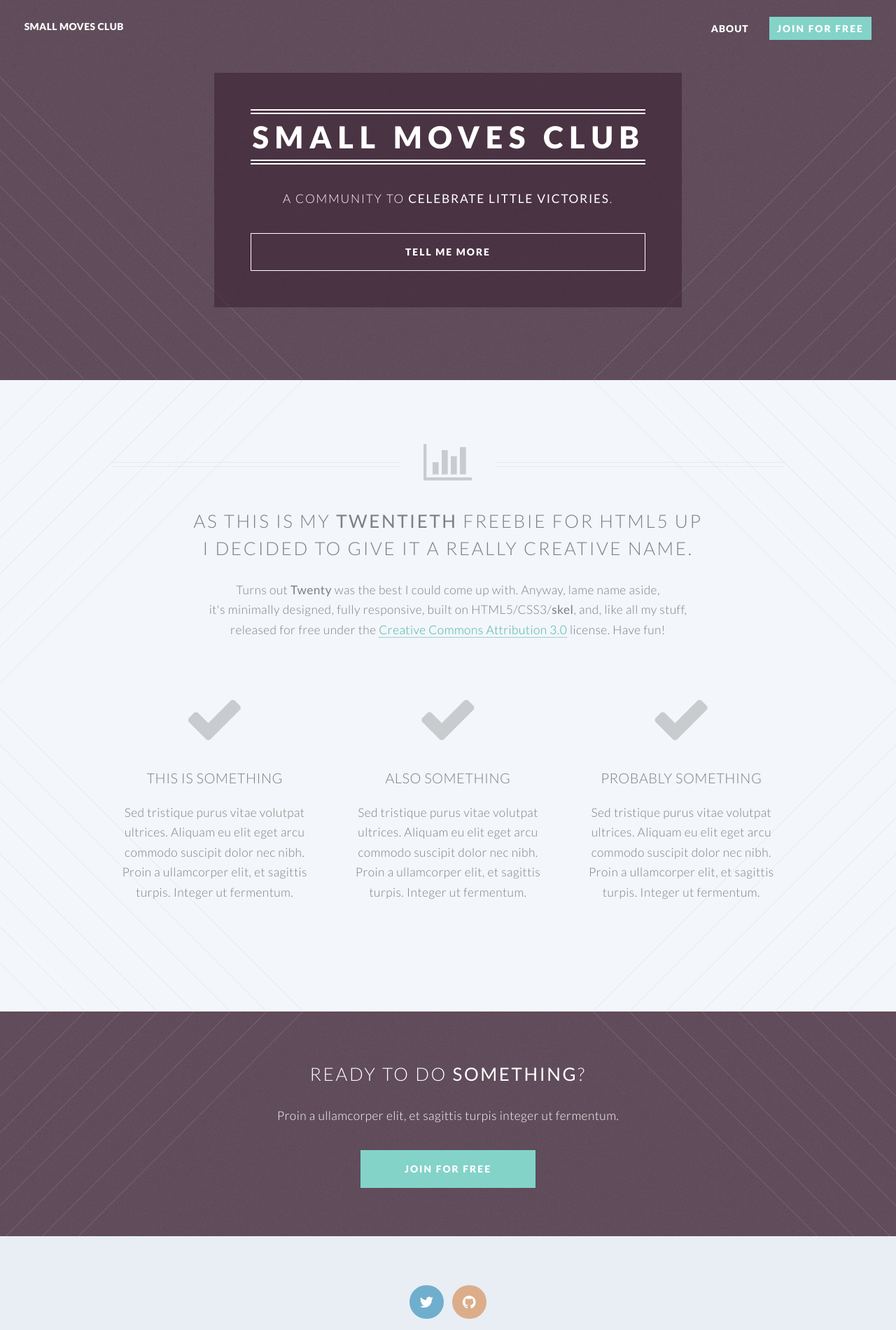
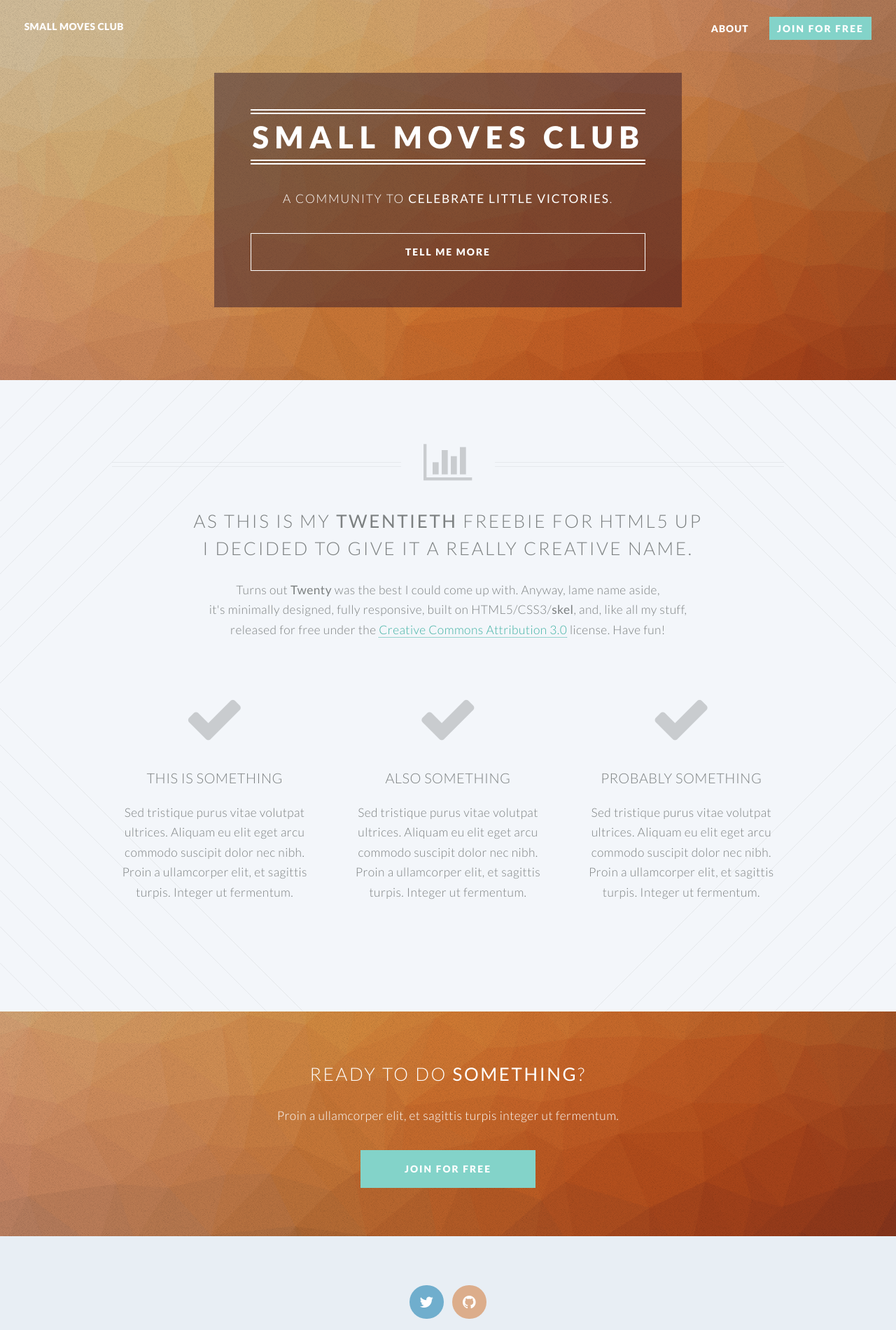
Before and after one commit to gitter-badger/smallmoves.club, a plain HTML site: page index.html in a window 1280 px wide. Shown: the top 1900 px of the page at 70% size. Drawn offline with Linux system fonts and the light colour scheme.

Commit message:
Added polygon background banner

```diff
--- a/sass/style.scss
+++ b/sass/style.scss
@@ -761,10 +761,10 @@ $pattern-background-size: 25em;
 	#banner {
 		background-attachment: scroll, scroll, scroll, fixed;
 		background-color: $color-three-bg;
-		background-image: url('images/light-bl.svg'), url('images/light-br.svg'), url('images/overlay.png'), url('../images/banner.jpg');
-		background-position: bottom left, bottom right, top left, top center;
-		background-repeat: no-repeat, no-repeat, repeat, no-repeat;
-		background-size: $pattern-background-size, $pattern-background-size, auto, cover;
+		background-image: url('images/overlay.png'), url('../images/pattern.png');
+		background-position: top left, top center;
+		background-repeat: repeat, no-repeat;
+		background-size: auto, cover;
 		color: $color-banner-fg;
 		cursor: default;
 		padding: 6em 0;
@@ -853,12 +853,12 @@ $pattern-background-size: 25em;
 /* CTA */
 
 	#cta {
-		background-attachment: scroll, scroll, scroll, fixed;
+		background-attachment: scroll, fixed;
 		background-color: $color-three-bg;
-		background-image: url('images/light-tl.svg'), url('images/light-tr.svg'), url('images/overlay.png'), url('../images/banner.jpg');
-		background-position: top left, top right, top left, bottom center;
-		background-repeat: no-repeat, no-repeat, repeat, no-repeat;
-		background-size: $pattern-background-size, $pattern-background-size, auto, cover;
+		background-image: url('images/overlay.png'), url('../images/pattern.png');
+		background-position: top left, bottom center;
+		background-repeat: repeat, no-repeat;
+		background-size: auto, cover;
 		color: $color-three-fg;
 		padding: 5em;
 		text-align: center;
```
Also changed, not shown: css/style.css, images/pattern.png (added), 1 other file.
